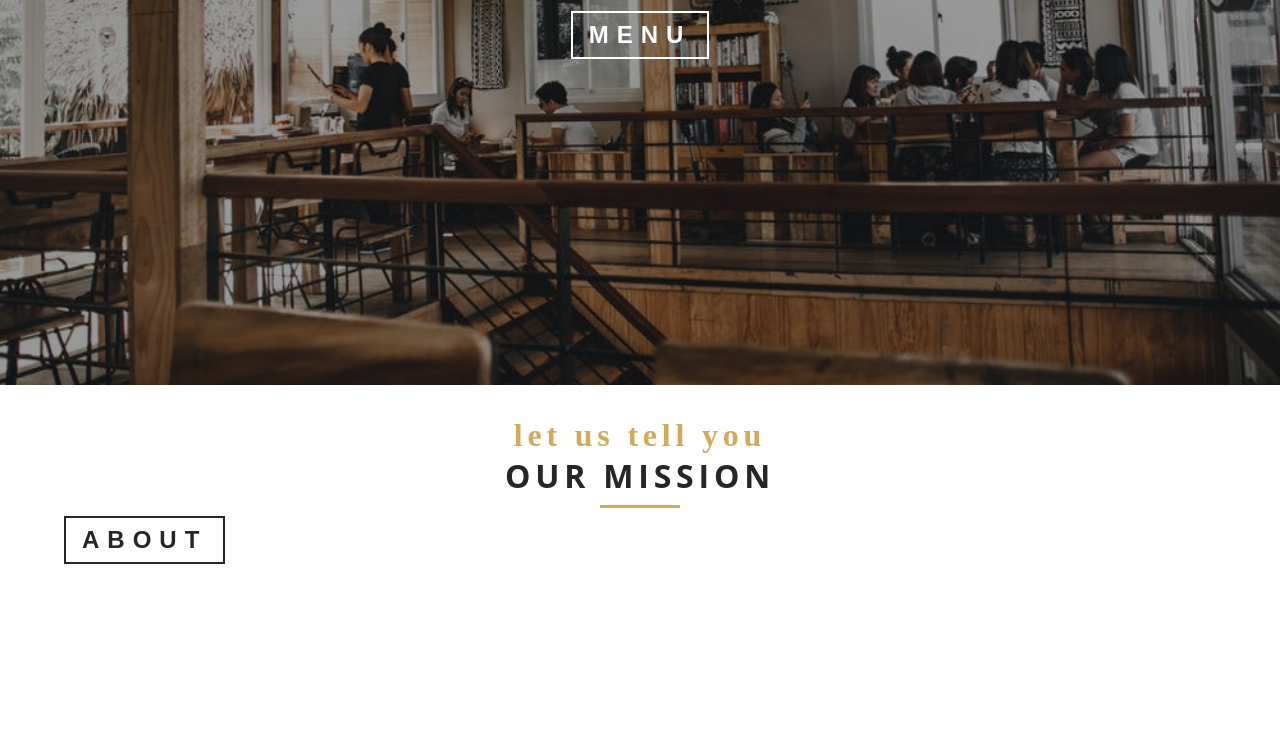
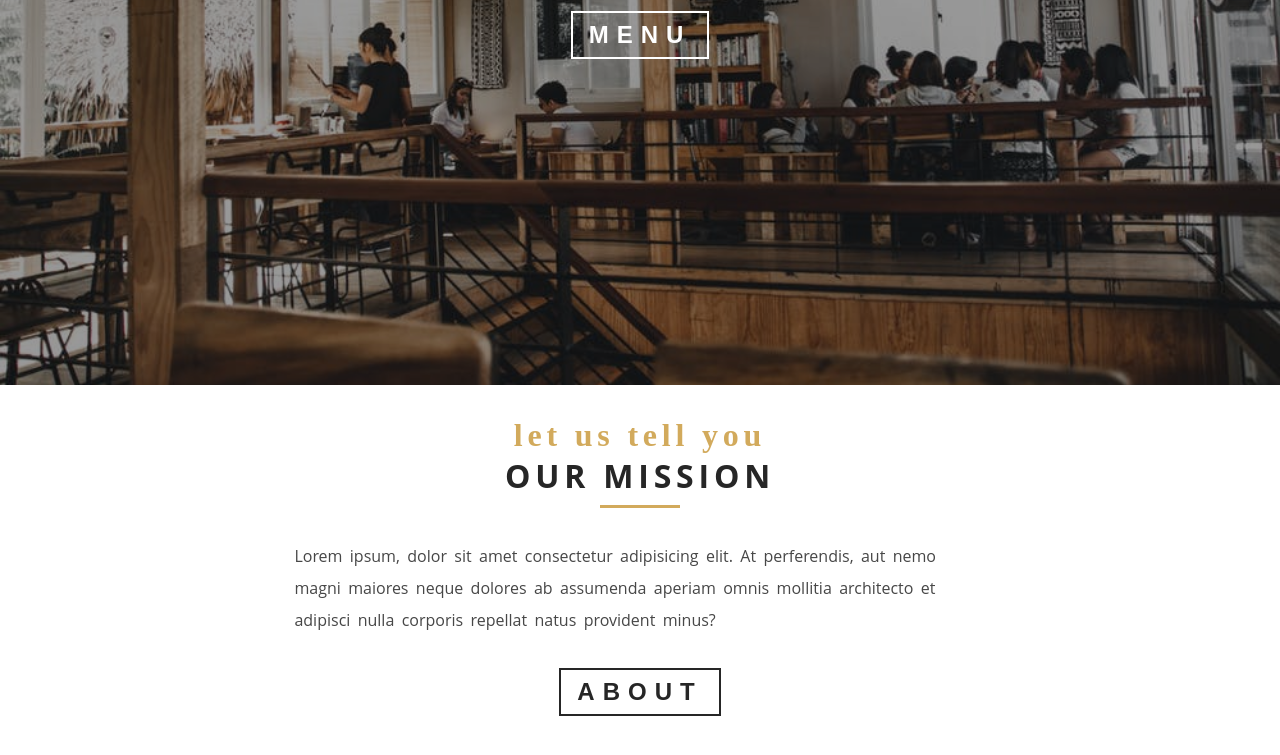
Before and after one commit to Danyvi/gatsby_restaurant, a Gatsby site: page / in a window 1280 px wide. Shown: the part 415-1170 px from the top of the page. Before the commit the page ends 1027 px from the top, so only its background shows below. Built offline with nearby package versions, Linux system fonts and the light colour scheme; Gatsby itself is replaced by a stand-in of ours.

Commit message:
Quick Info Section Completed

```diff
--- a/src/components/HomePageComponents/QuickInfo.js
+++ b/src/components/HomePageComponents/QuickInfo.js
@@ -1,12 +1,44 @@
 import React, { Component } from 'react'
 import { Section, Title, SectionButton } from '../../utils'
+import styled from 'styled-components'
+import { Link } from 'gatsby'
+import { styles } from '../../utils'
+
 export default class QuickInfo extends Component {
   render() {
     return (
       <Section>
         <Title message="let us tell you" title="our mission" />
-        <SectionButton>about</SectionButton>
+        <QuickInfoWrapper>
+          <p className="text">
+            Lorem ipsum, dolor sit amet consectetur adipisicing elit. At perferendis, aut nemo magni maiores neque dolores ab assumenda aperiam omnis mollitia architecto et adipisci nulla corporis repellat natus provident minus?
+          </p>
+          <Link to="/about/" style={ { textDecoration: 'none' } }>
+            <SectionButton style={ { margin: '2rem auto'} }>about</SectionButton>
+          </Link>
+        </QuickInfoWrapper>
       </Section>
     )
   }
 }
+
+// the basic section is 90vw for each and every screen
+// However for each and every section if we want 90% of that or 80% of that we can define it
+// here we say that QuickInfoWrapper is 90% of 90vw
+// we have more flexibility where we know that we have some padding all around
+// but in this case I pick and choose my width for each and every section
+const QuickInfoWrapper = styled.div`
+  width: 90%;
+  margin: 2rem auto;
+  .text{
+    line-height: 2rem;
+    color: ${ styles.colors.mainGrey };
+    word-spacing: 0.2rem;
+  }
+  @media (min-width: 768px) {
+    width: 70%;
+  }
+  @media (min-width: 992px) {
+    width: 60%;
+  }
+`
```
